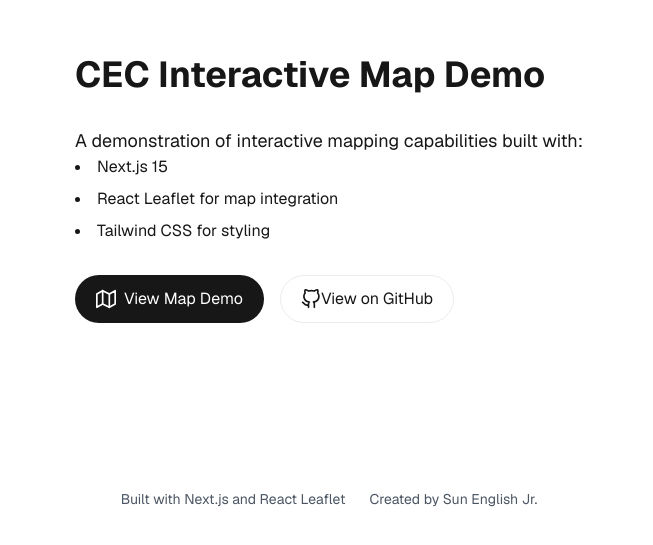
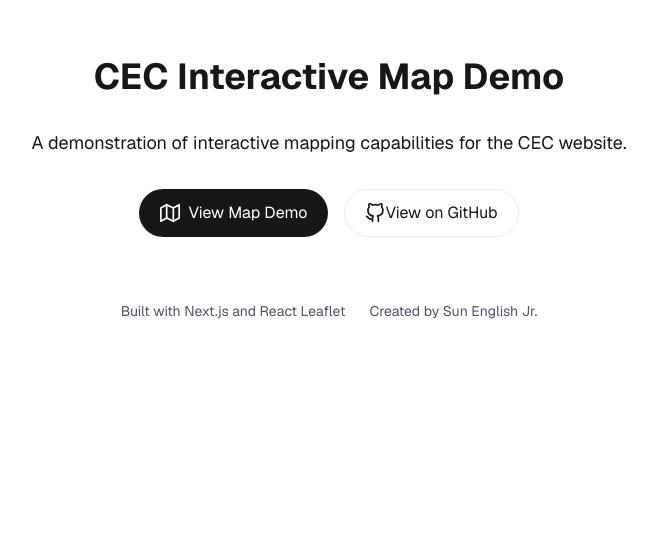
Before and after one commit to SunTheCoder/mapv1, a Next.js app: page / in a window 1280 px wide. Shown: the part 211-756 px from the top of the page, without its empty margins (311-964 px from the left). Built offline with nearby package versions, Linux system fonts and the light colour scheme.

Commit message:
map drawer working

```diff
--- a/src/app/page.js
+++ b/src/app/page.js
@@ -2,19 +2,15 @@
 
 export default function Home() {
   return (
-    <div className="grid grid-rows-[20px_1fr_20px] items-center justify-items-center min-h-screen p-8 pb-20 gap-16 sm:p-20 font-[family-name:var(--font-geist-sans)]">
-      <main className="flex flex-col gap-8 row-start-2 items-center sm:items-start">
+    <div className="flex min-h-screen flex-col items-center justify-center p-8 pb-20 gap-16 sm:p-20 font-[family-name:var(--font-geist-sans)]">
+      <main className="flex flex-col gap-8 items-center text-center">
         <h1 className="text-4xl font-bold">CEC Interactive Map Demo</h1>
 
-        <div className="prose dark:prose-invert max-w-none">
+        <div className="prose dark:prose-invert max-w-none text-left">
           <p className="text-lg">
-            A demonstration of interactive mapping capabilities built with:
+            A demonstration of interactive mapping capabilities for the CEC website.
           </p>
-          <ul className="list-disc list-inside space-y-2">
-            <li>Next.js 15</li>
-            <li>React Leaflet for map integration</li>
-            <li>Tailwind CSS for styling</li>
-          </ul>
+
         </div>
 
         <div className="flex gap-4 items-center flex-col sm:flex-row">
@@ -65,7 +61,7 @@
         </div>
       </main>
 
-      <footer className="row-start-3 flex gap-6 flex-wrap items-center justify-center text-sm text-gray-600 dark:text-gray-400">
+      <footer className="flex gap-6 flex-wrap items-center justify-center text-sm text-gray-600 dark:text-gray-400">
         <p>Built with Next.js and React Leaflet</p>
         <a
           className="hover:underline hover:underline-offset-4"
--- a/src/components/StateDrawer.js
+++ b/src/components/StateDrawer.js
@@ -4,7 +4,20 @@
 const StateDrawer = ({ isOpen, onClose, stateData, reservations }) => {
   const [isExpanded, setIsExpanded] = useState(true);
 
-  if (!stateData) return null;
+  if (!stateData) {
+    return (
+      <div style={{
+        position: 'absolute',
+        left: '10px',
+        top: '80px',
+        zIndex: 1000
+      }}>
+        <div className="bg-white rounded-lg shadow-lg w-48 p-4">
+          <p className="text-sm font-medium text-center">Click on the map for details</p>
+        </div>
+      </div>
+    );
+  }
 
   const stateReservations = reservations?.features.filter(reservation => {
     const [lon, lat] = reservation.geometry.coordinates[0][0];
@@ -21,7 +34,7 @@
       top: '80px',
       zIndex: 1000
     }}>
-      <div className={`bg-white rounded-lg shadow-lg transition-all duration-300 ${isExpanded ? 'w-64' : 'w-12'}`}>
+      <div className={`bg-white rounded-lg shadow-lg transition-all duration-300 ${isExpanded ? 'w-64' : 'w-48'}`}>
         <button
           onClick={() => setIsExpanded(!isExpanded)}
           className="absolute -right-3 top-2 bg-white rounded-full p-1 shadow-md hover:bg-gray-100"
@@ -31,7 +44,12 @@
           {isExpanded ? '←' : '→'}
         </button>
 
-        <div className={`${isExpanded ? 'opacity-100' : 'opacity-0 hidden'} p-4`}>
+        {!isExpanded ? (
+          <div className="p-4">
+            <p className="text-sm font-medium text-center">Click arrow to view {stateData.name} details</p>
+          </div>
+        ) : (
+          <div className="opacity-100 p-4">
             <div className="flex justify-between items-center mb-4">
               <h2 className="text-xl font-bold text-gray-800">{stateData.name}</h2>
             </div>
@@ -41,7 +59,7 @@
                 <h3 className="text-lg font-semibold text-gray-700 mb-3">Tribal Nations</h3>
                 <div className="bg-gray-50 rounded-lg p-4">
                   <p className="text-gray-600 mb-2">
-                  Total Reservations: {stateReservations.length}
+                    Total Tribal Nations: {stateReservations.length}
                   </p>
                   <div className="space-y-2">
                     {stateReservations.map((reservation, index) => (
@@ -70,6 +88,7 @@
               )}
             </div>
           </div>
+        )}
       </div>
     </div>
   );
```
Lines whose indentation alone changed are shown as unchanged.
